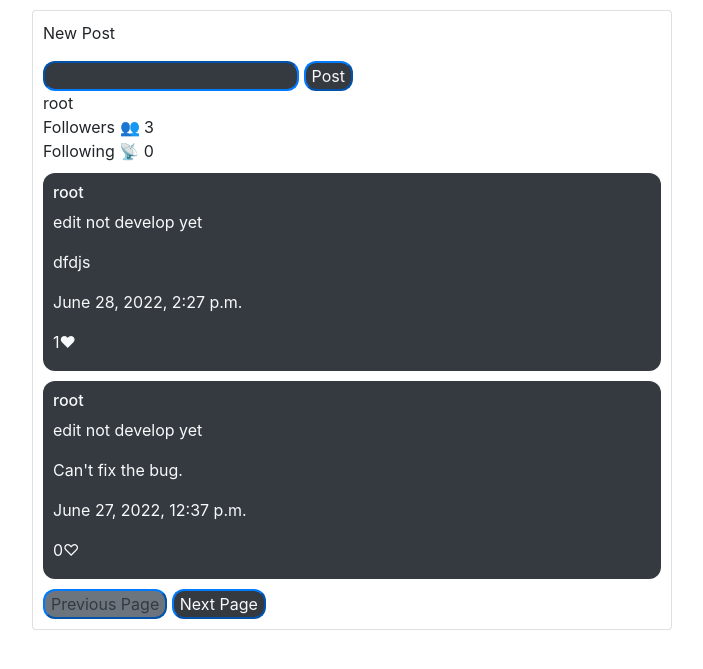
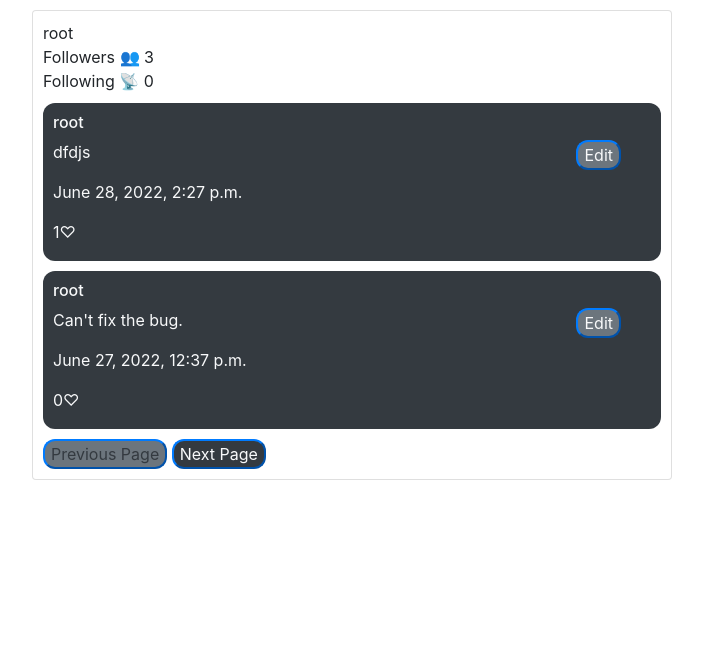
Before and after one commit to tars3017/cs50w-project4-network, a Django app: a page that uses network/templates/network/layout.html in a window 1280 px wide. Shown: the part 56-725 px from the top of the page, without its empty margins (288-991 px from the left). Run offline with Django 3.2, Linux system fonts and the light colour scheme; a user stored in the database is signed in; data comes from the database, SQL or seed files in the repository; both versions use the stored data as it was after the commit; some libraries are stand-ins or nearby versions.

Commit message:
Now can show heart functionally.(If this user like the post or not.)

```diff
--- a/network/static/network/network.js
+++ b/network/static/network/network.js
@@ -3,6 +3,9 @@ document.addEventListener('DOMContentLoaded', function() {
     document.querySelector('#next').addEventListener('click', () => load_another_page('next'));
     document.querySelector('#prev').addEventListener('click', () => load_another_page('prev'));
     window.onload = checkHasNextPrev;
+    document.querySelector('.heart').forEach(heart => {
+
+    });
 });
 
 // window.addEventListener('haschange', function () {
@@ -25,22 +28,29 @@ function load_another_page(opt) {
     .then(data => {
         console.log(data);
         data.forEach(post => {
+            const id = post.id;
             const poster = post.poster;
             const content = post.content;
             const like_num = post.like_num;
             const timestamp = post.post_time;
-
+            const like_or_not = post.is_like;
 
             let this_post = document.createElement('div');
             this_post.className = "post round text-light bg-dark border-primary";
+            this_post.id = id;
             let element = document.createElement('h6');
 
             element.innerHTML = poster;
             this_post.appendChild(element);
 
-            element = document.createElement('p');
-            element.innerHTML = 'edit not develp ye';
-            this_post.appendChild(element);
+            // console.log(poster, document.querySelector('#personal'))
+            if (document.querySelector('#personal') !== null && `<strong>${poster}</strong>` == document.querySelector('#personal').innerHTML) {
+                element = document.createElement('button');
+                element.className = "edit-place round text-light bg-secondary border-primary"
+                // element.value = id;
+                element.innerHTML = 'Edit';
+                this_post.appendChild(element);
+            }
 
             element = document.createElement('p');
             element.innerHTML = content;
@@ -51,7 +61,7 @@ function load_another_page(opt) {
             this_post.appendChild(element);
 
             element = document.createElement('p');
-            if (like_num !== 0) {
+            if (like_or_not) {
                 element.innerHTML = `${like_num}&#10084;`;
             }
             else {
--- a/network/static/network/styles.css
+++ b/network/static/network/styles.css
@@ -25,3 +25,7 @@
     padding: 10px;
     padding-bottom: 1px;
 }
+.edit-place {
+    position: absolute;
+    right: 50px;
+}
--- a/network/templates/network/all_post.html
+++ b/network/templates/network/all_post.html
@@ -1,16 +1,18 @@
 {% extends "network/layout.html" %}
 
 {% block body %}
+    {% if index and user.is_authenticated %}
         <div>
             <p>New Post</p>
-        <form action="{% url 'register' %}" method="post">
-            <!-- javscript to do to submit the form -->
+            <form action="{% url 'send' %}" method="post">
                 {% csrf_token %}
-            <input type="text" name="content" class=" round text-light bg-dark border-primary">
+                {{ new_post_form }}
+                <!-- <input type="text" name="content" class=" round text-light bg-dark border-primary"> -->
                 <button type="submit" class=" round text-light bg-dark border-primary">Post</button>
             </form>
         </div>
-    {% if user_info %}
+    {% endif %}
+    {% if show_info %}
         <div>
             <div>{{ user_info.owner.username }}</div>
             <div>Followers &#128101; {{ user_info.followers }}</div>
@@ -20,22 +22,25 @@
 
     {% if message %}
         <h3>{{ message }}</h3>
-    {% endif %}
+    {% else %}
         <div id="post-area">
             {% for post in posts %}
-            <div class="post round text-light bg-dark border-primary">
+                <div class="post round text-light bg-dark border-primary" id={{post.id}}>
                     <h6>{{ post.poster }}</h6>
-                <p>edit not develop yet</p>
+                    {% if post.poster == name %}
+                        <button class="edit-place round text-light bg-secondary border-primary">Edit</button>
+                    {% endif %}
                     <p>{{ post.content }}</p>
                     <p>{{ post.post_time }}</p>
-                {% if post.like_num %}
-                    <p>{{ post.like_num}}&#10084;</p>
+                    {% if post in user_info.like_post.all %}
+                        <p class="heart">{{ post.like_num }}&#10084;</p>
                     {% else %}
-                <p>{{ post.like_num}}&#9825;</p>
+                    <p class="heart">{{ post.like_num }}&#9825;</p>
                     {% endif %}
                 </div>
             {% endfor %}
     </div>
+    {% endif %}
     <div class="bottom">
         <button class="right-button round text-light bg-dark border-primary" id="prev">Previous Page</button>
         <button class="left-button round text-light bg-dark border-primary" id="next">Next Page</button>
--- a/network/templates/network/layout.html
+++ b/network/templates/network/layout.html
@@ -17,15 +17,15 @@
               <ul class="navbar-nav mr-auto">
                 {% if user.is_authenticated %}
                     <li class="nav-item">
-                        <a class="nav-link" href="#" id="personal"><strong>{{ user.username }}</strong></a>
+                        <a class="nav-link" href="{% url 'profile' user %}" id="personal"><strong>{{ user.username }}</strong></a>
                     </li>
                 {% endif %}
                 <li class="nav-item">
-                  <a class="nav-link" id="index">All Posts</a>
+                  <a class="nav-link" id="index" href="{% url 'index' %}">All Posts</a>
                 </li>
                 {% if user.is_authenticated %}
                     <li class="nav-item">
-                        <a class="nav-link" id="following">Following</a>
+                        <a class="nav-link" id="following" href="{% url 'following' %}">Following</a>
                     </li>
                     <li class="nav-item">
                         <a class="nav-link" href="{% url 'logout' %}">Log Out</a>
--- a/network/urls.py
+++ b/network/urls.py
@@ -13,6 +13,7 @@ urlpatterns = [
     path("following", views.show_following, name="following"),
     path("next", views.turn_next, name="next"),
     path("prev", views.turn_prev, name="prev"),
-    path("has_another", views.check_has_another, name="another")
+    path("has_another", views.check_has_another, name="another"),
+    path("send_post", views.store_post, name="send")
     # path("prev", views.turn_prev, name="prev"),
 ]
--- a/network/views.py
+++ b/network/views.py
@@ -8,11 +8,16 @@ from .models import User, Post, Profile
 import operator
 from django.core.paginator import Paginator
 from django.http import JsonResponse
+from django import forms
 
 
 post_paginator = None
 post_per_page = 2
 page_now = 1
+
+class NewPostForm(forms.Form):
+    words = forms.CharField(label='', widget=forms.TextInput(attrs={'class': 'round text-light bg-dark border-primary'}))
+
 
 def index(request):
     return render(request, "network/index.html")
@@ -74,30 +79,45 @@ def register(request):
         return render(request, "network/register.html")
 
 def index(request):
-    if request.method == "POST":
-        TODO
     posts = Post.objects.order_by("-post_time").all()
     global post_paginator
     global page_now
     post_paginator = Paginator(posts, post_per_page)
     page_now = 1
-    # print(post_paginator)
-    return render(request, 'network/all_post.html', {
-        "posts": post_paginator.page(1)
-    })
+    if request.user.is_authenticated:
+        current_user = User.objects.get(username=request.user)
+        return render(request, 'network/all_post.html', {
+            "user_info": Profile.objects.get(owner=current_user),
+            "posts": post_paginator.page(1),
+            "new_post_form": NewPostForm(),
+            "name": request.user,
+            "index": True,
+        })
+    else:
+        return render(request, 'network/all_post.html', {
+            "posts": post_paginator.page(1),
+            "index": True,
+        })
 
 def show_profile(request, name):
     print("show_profile", name)
-    current_user = User.objects.get(username=request.user)
+    # haven't fix the problem that others can peak your profile
+    current_user = User.objects.get(username=name)
     global post_paginator
     global page_now
     post_paginator = Paginator(Post.objects.filter(poster=current_user).order_by("-post_time").all(), post_per_page)
     page_now = 1
-    print("cnt", post_paginator)
+    for post in post_paginator.page(1):
+        print(type(post))
+    for tmp in Profile.objects.get(owner=current_user).like_post.all():
+        print(tmp)
     # print("!!!!", Profile.objects.get(owner=current_user))
     return render(request, 'network/all_post.html', {
         "user_info": Profile.objects.get(owner=current_user),
-        "posts": post_paginator.page(1)
+        "posts": post_paginator.page(1),
+        "new_post_form": NewPostForm(),
+        "name": request.user,
+        "show_info": True,
     })
 
 def show_following(request):
@@ -124,7 +144,10 @@ def show_following(request):
     post_paginator = Paginator(ordered, post_per_page)
     page_now = 1
     return render(request, 'network/all_post.html', {
-        "posts": post_paginator.page(1)
+        "user_info": Profile.objects.get(owner=current_user),
+        "posts": post_paginator.page(1),
+        "new_post_form": NewPostForm(),
+        "name": request.user,
     })
 
 def turn_next(request):
@@ -135,8 +158,7 @@ def turn_next(request):
         page_now = page_now + 1
         print("plus ", page_now)
         next_page = post_paginator.page(page_now)
-        print("okay", JsonResponse([post.serialize() for post in next_page], safe=False))
-        return JsonResponse([post.serialize() for post in next_page], safe=False)
+        return JsonResponse([post.serialize(request.user) for post in next_page], safe=False)
     else:
         return JsonResponse({"error": "Page out of range.",}, status=400)
 
@@ -148,8 +170,8 @@ def turn_prev(request):
         page_now = page_now - 1
         print("minus ", page_now)
         prev_page = post_paginator.page(page_now)
-        print("okay", JsonResponse([post.serialize() for post in prev_page], safe=False))
-        return JsonResponse([post.serialize() for post in prev_page], safe=False)
+        print("okay", [post.serialize(request.user) for post in prev_page])
+        return JsonResponse([post.serialize(request.user) for post in prev_page], safe=False)
     else:
         return JsonResponse({"error": "Page out of range.",}, status=400)
 
@@ -168,11 +190,26 @@ def check_has_another(request):
         "has_next": has_next,
         "has_prev": has_prev,
     }
-    print("page_info", page_info)
-    print("check here")
+    # print("page_info", page_info)
+    # print("check here")
     return JsonResponse(page_info, status=200)
 
-# def show_personal_info(request):
-#     current_user = User.objects.get(username=request.username)
-#     return_data = Profile.objects.get(owner=current_user)
-#     return JsonResponse(return_data.serialize(), safe=False)
+def store_post(request):
+    if request.method == 'POST':
+        form = NewPostForm(request.POST)
+        if form.is_valid():
+            ct = form.cleaned_data["words"]
+            current_user = User.objects.get(username=request.user)
+            new_post = Post(poster=current_user, content=ct, like_num=0)
+            new_post.save()
+    return HttpResponseRedirect(reverse("index"))
+        # data = json.loads(request.body)
+        # if not data.get("content"):
+        #     return JsonResponse({
+        #         "msg": "Content should not be empty."
+        #     }, status=400)
+        # new_post = Post(poster=request.user, content=data.get("content_of_post"), like_num=0)
+        # new_post.save()
+        # return JsonResponse({
+        #     "msg": "ok"
+        # }, status=200)
```
Also changed, not shown: network/models.py (+13 -3 lines), db.sqlite3, network/migrations/0007_profile_like_post.py (added). Lines whose indentation alone changed are shown as unchanged.
